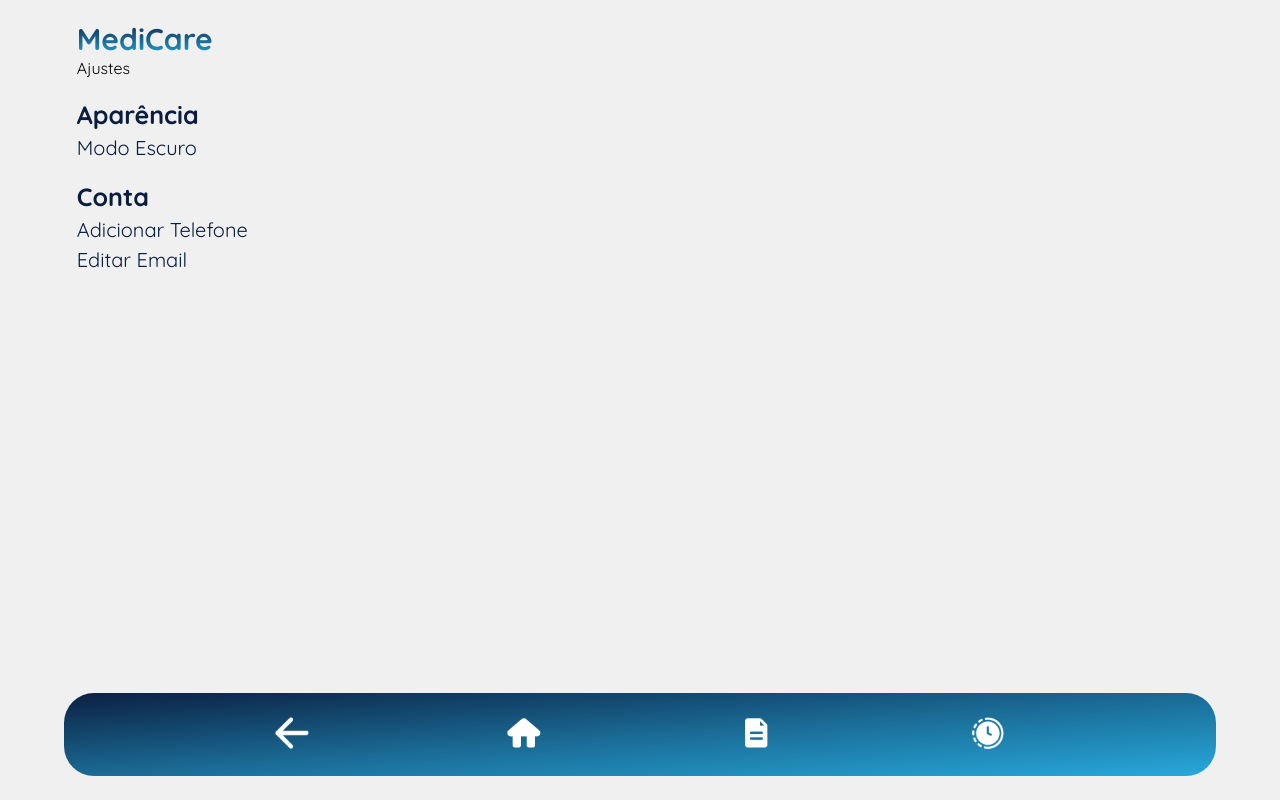
After one commit to BrennoPrettyman/MediCare, a PHP site: page /ajustes.html in a window 1280 px wide. The commit adds this page. Run offline with PHP 8.4, Linux system fonts and the light colour scheme.

Commit message:
add settings screen

```diff
--- /dev/null
+++ b/ajustes.html
@@ -0,0 +1,39 @@
+<!DOCTYPE html>
+<html lang="pt-BR">
+
+<head>
+    <meta charset="UTF-8">
+    <meta name="viewport" content="width=device-width, initial-scale=1.0">
+    <link rel="stylesheet" href="css/ajustes.css">
+    <link rel="stylesheet" href="css/icons.css">
+    <link rel="stylesheet" href="css/navbar.css">
+
+    <!-- FONTES -->
+    <link rel="preconnect" href="https://fonts.googleapis.com">
+    <link rel="preconnect" href="https://fonts.gstatic.com" crossorigin>
+    <link href="https://fonts.googleapis.com/css2?family=Nunito&family=Quicksand:wght@300..700&display=swap"
+        rel="stylesheet">
+
+    <title>MediCare - Ajustes</title>
+</head>
+
+<body>
+    <h1>MediCare</h1>
+    <P>Ajustes</P>
+
+    <h2>Aparência</h2>
+    <h3>Modo Escuro</h3>
+
+    <h2>Conta</h2>
+    <h3>Adicionar Telefone</h3>
+    <h3>Editar Email</h3>
+
+
+    <div class="navbar">
+        <a href="perfil.html"><img src="pics/seta.png" class="icon" id="HomeIcon"></a>
+        <a href="home.html"><img src="pics/home.png" class="icon" id="HomeIcon"></a>
+        <a href="relatorio.html"><img src="pics/relatorios.png" class="icon" id="PaperIcon"></a>
+        <a href="historico.html"><img src="pics/history.png" class="icon" id="PeopleIcon"> </a>
+    </div>
+</body>
+</html>
--- /dev/null
+++ b/css/ajustes.css
@@ -0,0 +1,68 @@
+body {
+    background-color: rgba(240, 240, 240, 1);
+    padding-bottom: 130px;
+    margin-right: 6%;
+    margin-left: 6%;
+}
+
+.bloco1{
+   text-align: center;
+}
+
+/* FONTES */
+h1 {
+    background: var(--gradiente-text,
+            linear-gradient(rgba(12, 32, 66, 1),
+                rgba(39, 169, 219, 1)));
+    -webkit-text-fill-color: transparent;
+    -webkit-background-clip: text;
+    font-family: "Quicksand";
+    word-wrap: break-word;
+    background-clip: text;
+    font-weight: bold;
+    line-height: normal;
+    margin-bottom: 0%;
+    text-align: left;
+    font-size: 30px;
+    max-width: 45%;
+}
+
+h2 {
+    font-family: "Quicksand", sans-serif;
+    color: rgba(10, 29, 62, 1);
+    font-style: normal;
+    font-weight: bold;
+    text-align: start;
+    font-size: 25px;
+    margin-bottom: 0%;
+}
+
+h3 {
+    font-family: "Quicksand", sans-serif;
+    color: rgba(10, 29, 62, 1);
+    text-align: start;
+    font-weight: normal;
+    font-size: 20px;
+    margin-top: 5px;
+    margin-bottom: 3px;
+}
+
+p {
+    font-family: "Quicksand", sans-serif;
+    font-weight: weight;
+    font-style: normal;
+    margin: 0%;
+}
+
+a {
+    text-decoration: none;
+}
+
+/* CAIXA */
+.box {
+    box-shadow: 0px 0px 10px rgba(0, 0, 0, 0.1);
+    background-color: white;
+    border-radius: 25px;
+    margin-bottom: 10px;
+    padding: 20px;
+}
--- a/perfil.php
+++ b/perfil.php
@@ -68,8 +68,8 @@
 ?>
     <div id="acao">
         <div class="buttons">
-            <a href=""><img src="pics/lapis.png" id="aicon"></a>
-            <h4>Editar Perfil</h4>
+            <a href="ajustes.html"><img src="pics/ajst.png" id="aicon"></a>
+            <h4>Ajustes</h4>
         </div>
         <div class="buttons">
             <a href="https://nibutera.github.io/MediCareQuemSomos"><img src="pics/quem somos.png" id="aicon"></a>
--- a/relatorio.html
+++ b/relatorio.html
@@ -25,7 +25,7 @@
         <div class="box">
             <h3>Quarto 01</h3>
             <h4>Leito 10</h4>
-            <button class="btn" onclick="window.location.href='motivo.html'">Alterar Motivo</button>
+            <button class="btn" onclick="window.location.href='motivo.html'">Inserir Motivo</button>
         </div>
         <br>
     </div>
```
Also changed, not shown: pics/INseta.png (added), pics/ajst.png (added).
